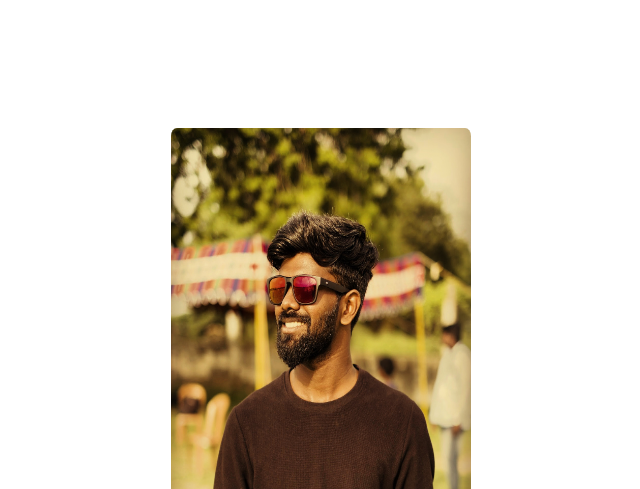
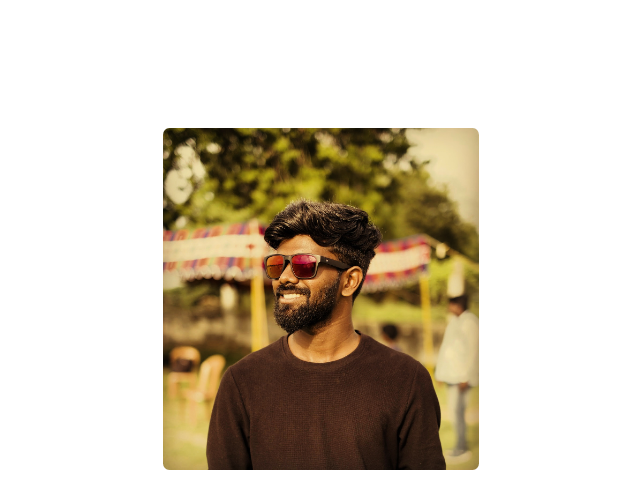
Before and after one commit to ensmoorthi/ensmoorthi.github.io, a plain HTML site: page index.html in a window 1280 px wide. Shown: the top 489 px of the page, without its empty margins (319-959 px from the left). Drawn offline with Linux system fonts and the light colour scheme.

Commit message:
Update index.css

```diff
--- a/index.css
+++ b/index.css
@@ -5,8 +5,8 @@ body{
 }
 
 .photo{
-	height: 400px;
-	width: 300px;
+	/* height: 400px; */
+	width: 25%;
 	border-radius: 2%;
 }
 
```
